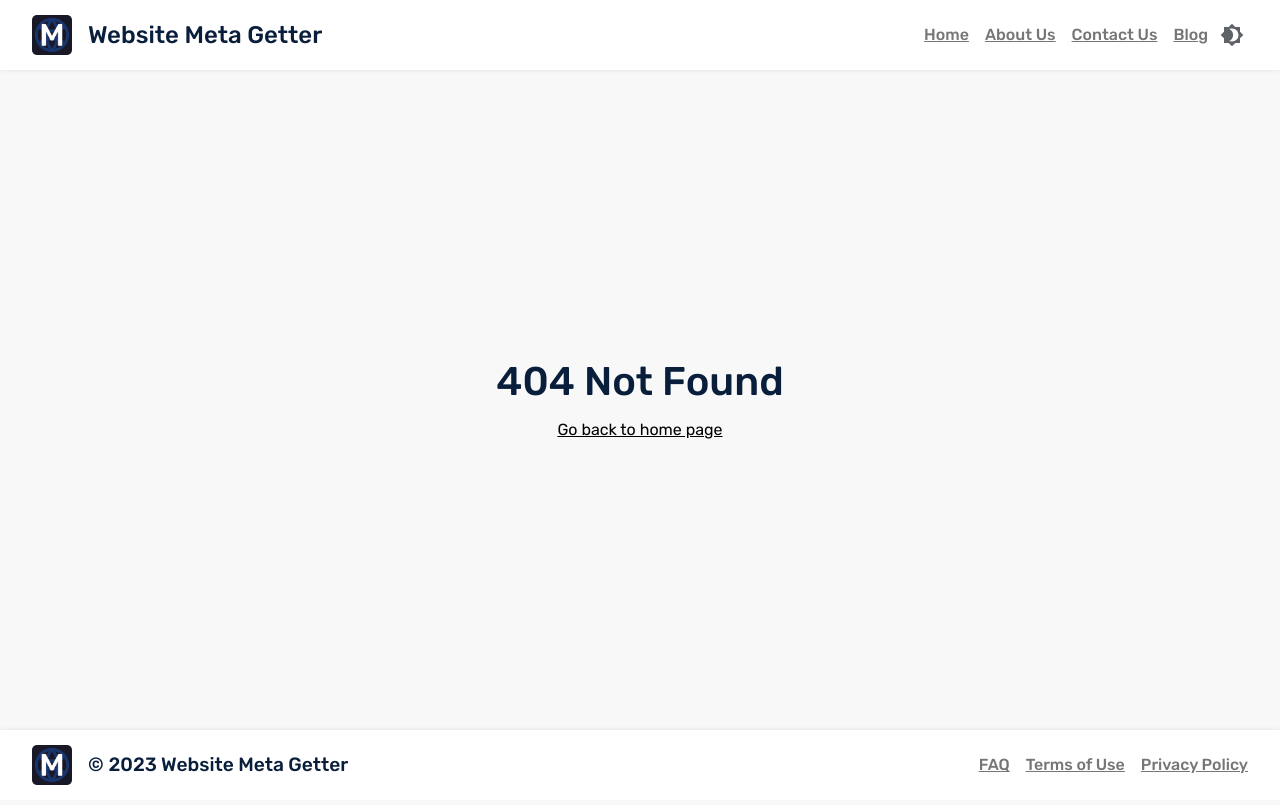
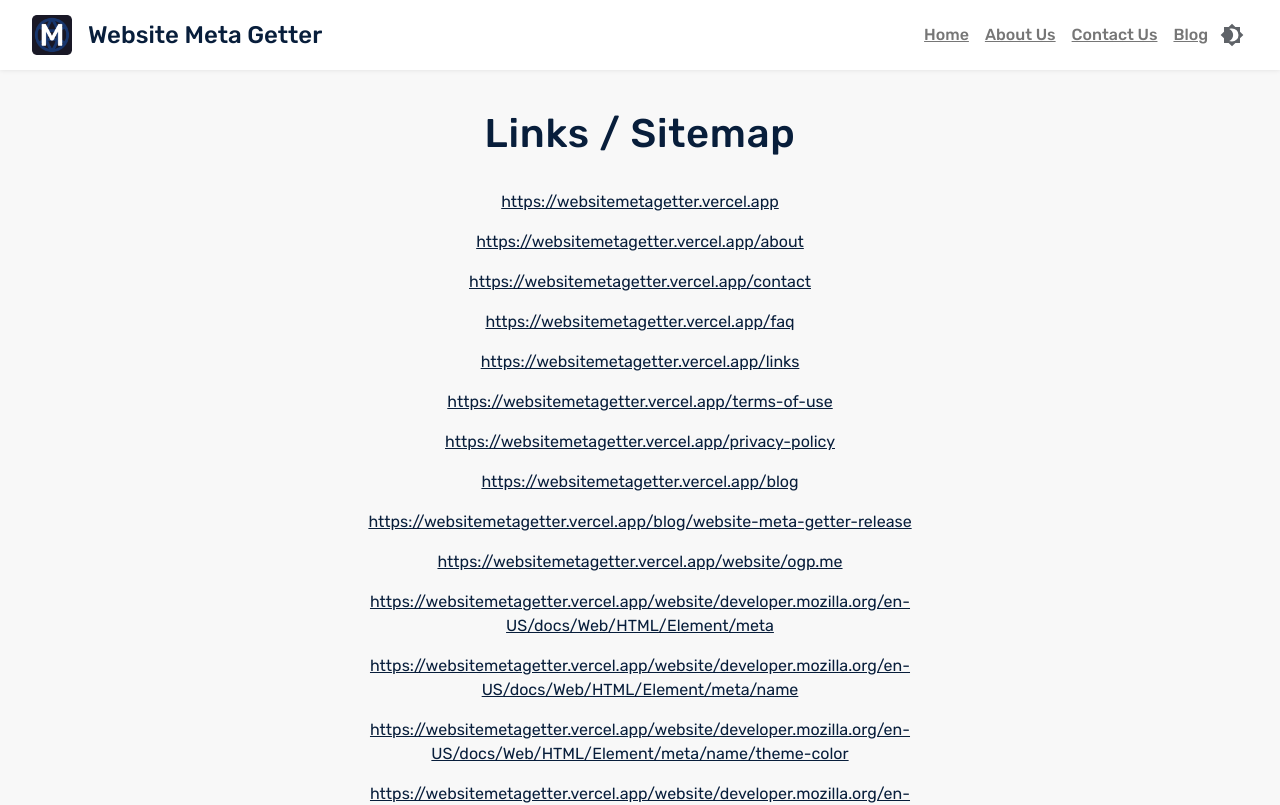
Before and after one commit to ArthurArakelyan/websitemetagetter, a Next.js app: page /links in a window 1280 px wide. Before the commit this address had no page. Shown: the top 805 px of the page. Built offline with nearby package versions, Linux system fonts and the light colour scheme.

Commit message:
feat(44): [Links] added links/sitemap page

```diff
--- /dev/null
+++ b/src/app/links/Links.module.scss
@@ -0,0 +1,55 @@
+.links {
+  width: 100%;
+  @include flex(column, center, flex-start);
+}
+
+.links__header {
+  width: 60%;
+  position: relative;
+  @include flex(row, center, center);
+}
+.links__header-title {
+  letter-spacing: 0.045rem;
+  line-height: 3rem;
+  @include font(2.5rem, 500, var(--primary-text-color));
+}
+
+.links__content {
+  width: 60%;
+  margin-top: 2rem;
+  row-gap: 1rem;
+  @include flex(column, center, center);
+}
+
+.links__link {
+  line-height: 1.5rem;
+  word-break: break-word;
+  text-decoration: underline;
+  @include font(1rem, 400, var(--primary-text-color), center);
+}
+
+@media (max-width: 1065px) {
+  .links__content, .links__header {
+    width: 100%;
+  }
+
+  .links__content {
+    row-gap: 1.5rem;
+  }
+
+  .links__link {
+    font-size: 0.875rem;
+    line-height: 1.25rem;
+  }
+}
+
+@media (max-width: 640px) {
+  .links__content {
+    margin-top: 1.5rem;
+  }
+
+  .links__header-title {
+    font-size: 1.75rem;
+    line-height: 2.25rem;
+  }
+}
--- /dev/null
+++ b/src/app/links/page.tsx
@@ -0,0 +1,52 @@
+import { Metadata } from 'next';
+
+import { getSitemap } from '@/app/sitemap';
+
+import { defaultOpenGraph, mainTitle } from '@/constants/seo';
+
+import styles from './Links.module.scss';
+
+const title = `Links | ${mainTitle}`;
+const description = `Sitemap of ${mainTitle}`;
+const canonical = '/links';
+
+export const metadata: Metadata = {
+  title,
+  description,
+  keywords: 'website, meta, getter, links, sitemap',
+  alternates: {
+    canonical: canonical,
+  },
+  openGraph: {
+    ...defaultOpenGraph,
+    title,
+    description,
+    url: canonical,
+  },
+};
+
+const Links = async () => {
+  const links = await getSitemap();
+
+  return (
+    <div className={styles['links']}>
+      <div className={styles['links__header']}>
+        <h1 className={styles['links__header-title']}>
+          Links / Sitemap
+        </h1>
+      </div>
+
+      <div className={styles['links__content']}>
+        {links.map((link) => {
+          return (
+            <a key={link.url} href={link.url} className={styles['links__link']}>
+              {link.url}
+            </a>
+          );
+        })}
+      </div>
+    </div>
+  );
+};
+
+export default Links;
--- a/src/app/sitemap.tsx
+++ b/src/app/sitemap.tsx
@@ -38,7 +38,8 @@ const getWebsites = async (): Promise<ISitemap[]> => {
   }
 };
 
-const Sitemap = async (): Promise<ISitemap[]> => {
+export const getSitemap = async (): Promise<ISitemap[]> => {
+  try {
     const blogs = await getBlogs();
     const websites = await getWebsites();
 
@@ -68,6 +69,12 @@ const Sitemap = async (): Promise<ISitemap[]> => {
         priority: 0.8,
       },
       {
+        url: url + '/links',
+        lastModified: new Date(),
+        changeFrequency: 'monthly',
+        priority: 0.8,
+      },
+      {
         url: url + '/terms-of-use',
         lastModified: new Date(),
         changeFrequency: 'monthly',
@@ -88,6 +95,15 @@ const Sitemap = async (): Promise<ISitemap[]> => {
       ...blogs,
       ...websites,
     ];
+  } catch (error) {
+    console.error(error);
+
+    return [];
+  }
+};
+
+const Sitemap = async (): Promise<ISitemap[]> => {
+  return await getSitemap();
 };
 
 export default Sitemap;
--- a/src/constants/footerLinks/index.ts
+++ b/src/constants/footerLinks/index.ts
@@ -2,6 +2,10 @@ const footerLinks = [
   {
     label: 'FAQ',
     link: '/faq',
+  },
+  {
+    label: 'Sitemap',
+    link: '/links',
   },
   {
     label: 'Terms of Use',
```
Lines whose indentation alone changed are shown as unchanged.
